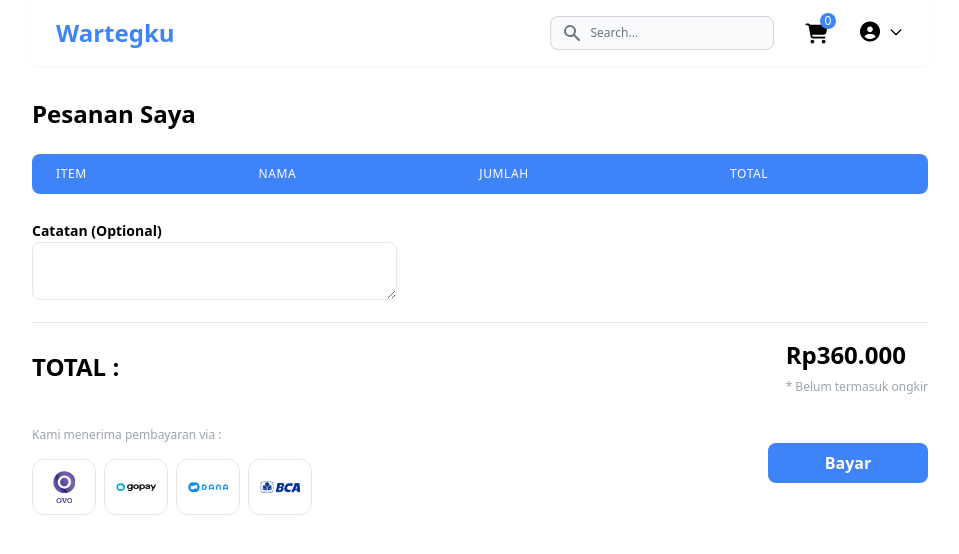
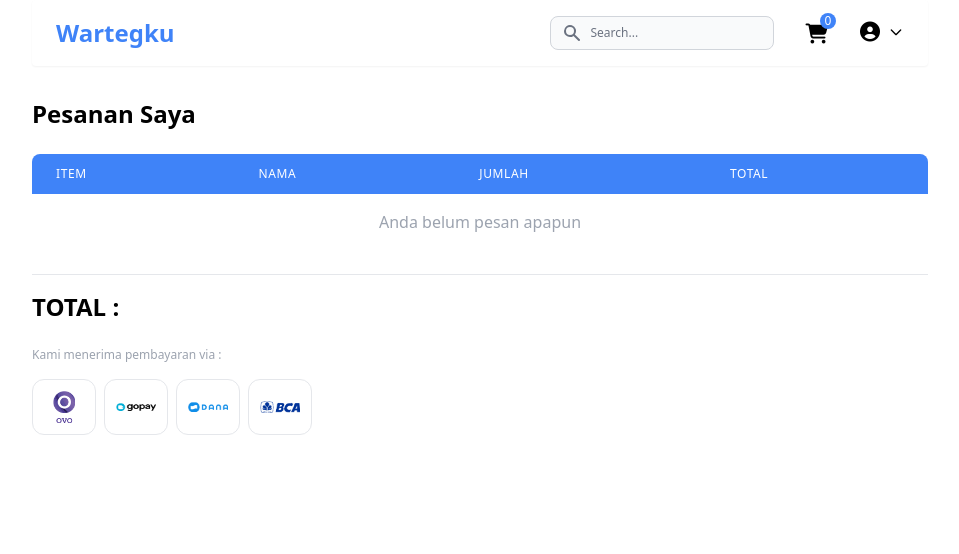
Before and after one commit to adamrayw/Wartegku, a React (Create React App) app: page /cart in a window 1280 px wide. Shown: the top 554 px of the page, without its empty margins (160-1119 px from the left). Built offline with nearby package versions, Linux system fonts and the light colour scheme.

Commit message:
Add message if cart empty and hide some element

```diff
--- a/src/pages/Cart.jsx
+++ b/src/pages/Cart.jsx
@@ -63,24 +63,29 @@ export default function Cart() {
                                                 <td className="py-4 px-6 text-sm text-black font-semibold whitespace-nowrap dark:text-gray-400">
                                                     {item.harga}
                                                 </td>
+
                                             </tr>
                                         )
                                     })}
-
-
                                 </tbody>
                             </table>
+                            {(value.length === 0 && (<p className='my-4 text-gray-400'>Anda belum pesan apapun</p>))}
                         </div>
                     </div>
                 </div>
             </div>
+
             <div className='text-left'>
+            {(value.length > 0 && (
+                <>
                 <div>
                     <label htmlFor="Catatan" className='md:text-sm text-xs text-black font-semibold'>Catatan (Optional)</label>
                 </div>
                 <div>
                     <textarea name="catatan" className='md:w-auto w-full rounded-lg md:text-sm text-xs border border-gray-200 text-gray-600' id="" cols="40" rows="2"></textarea>
                 </div>
+                </>
+            ))}
             </div>
             <div>
                 <hr />
@@ -91,10 +96,14 @@ export default function Cart() {
                         <div>
                             <h1 className='text-black md:text-2xl text-lg font-bold text-left'>TOTAL :</h1>
                         </div>
-                        <div className='space-y-2'>
-                            <h1 className='text-black md:text-2xl text-lg font-bold text-left'>Rp360.000</h1>
-                            <p className='text-xs text-gray-400'>* Belum termasuk ongkir</p>
-                        </div>
+                        {(value.length > 0 && (
+                            <>
+                                <div className='space-y-2'>
+                                    <h1 className='text-black md:text-2xl text-lg font-bold text-left'>Rp360.000</h1>
+                                    <p className='text-xs text-gray-400'>* Belum termasuk ongkir</p>
+                                </div>
+                            </>
+                        ))}
                     </div>
                     <div className='flex md:flex-row flex-col-reverse justify-between items-center pb-4'>
                         <div className='space-y-4'>
@@ -115,7 +124,11 @@ export default function Cart() {
                             </div>
                         </div>
                         <div>
-                            <button className='md:w-40 w-56 my-6 mb-10 bg-blue-500 text-white font-bold py-2 px-4 rounded-lg hover:bg-blue-600 transition-all'>Bayar</button>
+                            {(value.length > 0 && (
+                                <>
+                                    <button className='md:w-40 w-56 my-6 mb-10 bg-blue-500 text-white font-bold py-2 px-4 rounded-lg hover:bg-blue-600 transition-all'>Bayar</button>
+                                </>
+                            ))}
                         </div>
                     </div>
                 </div>
```
